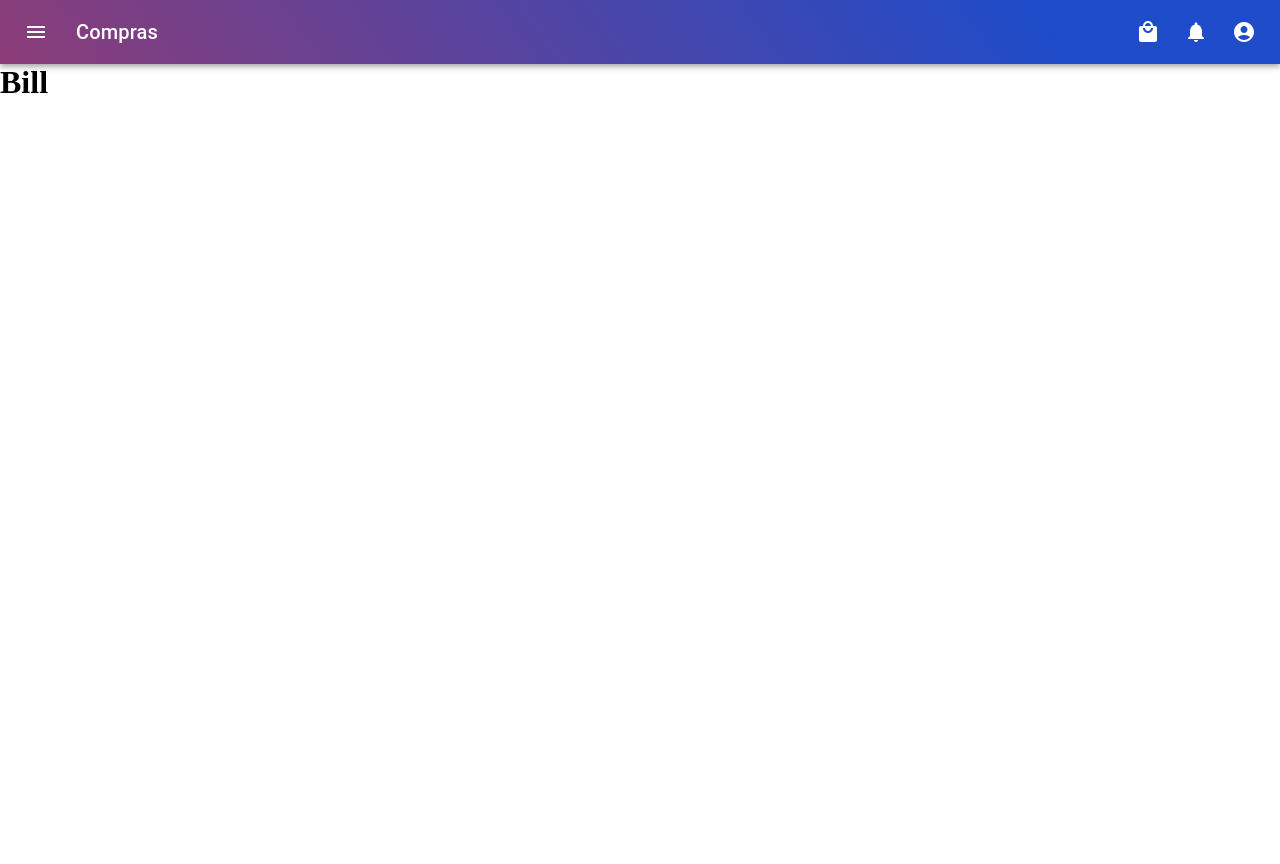
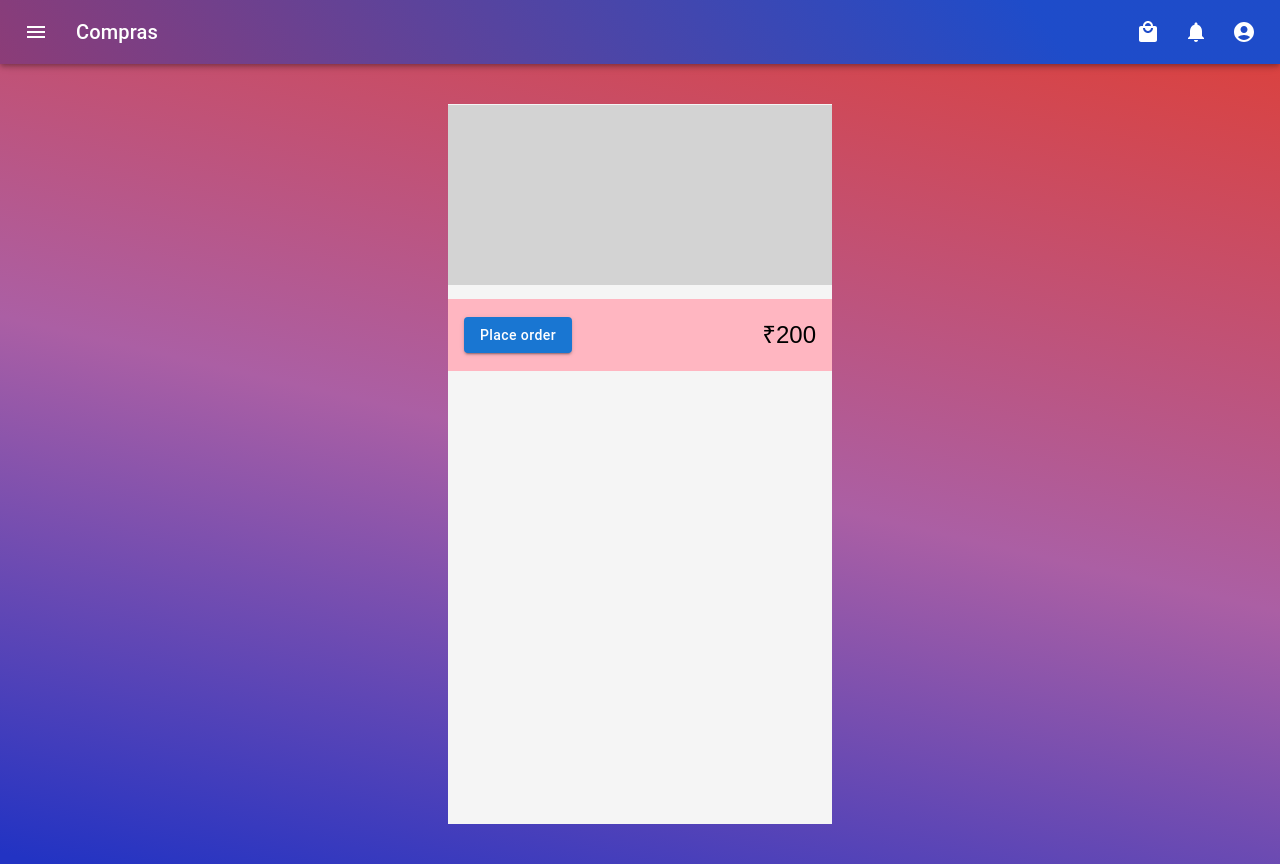
Before and after one commit to ruturajmengal2016/Project_1, a React (Create React App) app: page /bill in a window 1280 px wide. Before the commit the page ends 800 px from the top, so only its background shows below. Built offline with nearby package versions, Linux system fonts and the light colour scheme; the HTML template or start-up script is replaced by a standard one.

Commit message:
update bill page and cart page

```diff
--- a/src/Components/Atoms/Bill.jsx
+++ b/src/Components/Atoms/Bill.jsx
@@ -1,11 +1,118 @@
-import React from "react";
+import * as React from "react";
+import Box from "@mui/material/Box";
+import { useDispatch, useSelector } from "react-redux";
+import { Button, IconButton, Typography } from "@mui/material";
+import AddIcon from "@mui/icons-material/Add";
+import RemoveIcon from "@mui/icons-material/Remove";
+import { billQuantity, updateBill } from "../../Redux/slice";
 
-const Bill = () => {
+export default function Bill() {
+  const billData = useSelector((state) => state.stores.bill);
   return (
-    <div>
-      <h1>Bill</h1>
-    </div>
+    <Box
+      sx={{
+        minHeight: "fit-content",
+        height: "100vh",
+        background: `linear-gradient(193deg, rgba(218,66,64,1) 0%, rgba(171,95,164,1) 50%, rgba(34,51,195,1) 99%)`,
+        display: "flex",
+        justifyContent: "center",
+        alignItems: "center",
+      }}
+    >
+      <Box
+        sx={{
+          minHeight: "fit-content",
+          width: { xs: "80%", sm: "30%" },
+          height: "90%",
+          backgroundColor: "whitesmoke",
+          display: "flex",
+          flexDirection: "column",
+          justifyContent: "flex-start",
+          alignItems: "center",
+          gap: "1rem",
+          overflowY: "auto",
+        }}
+      >
+        <Box
+          sx={{
+            position: "sticky",
+            zIndex: 4,
+            top: 1,
+            minHeight: "25%",
+            width: "100%",
+            backgroundColor: "lightgray",
+          }}
+        ></Box>
+        {billData.map((ele, ind) => {
+          return <Itembox key={ind} items={ele} />;
+        })}
+        <Box
+          sx={{
+            position: "relative",
+            zIndex: 2,
+            bottom: 1,
+            minHeight: "10%",
+            width: "100%",
+            backgroundColor: "lightpink",
+            display: "flex",
+            justifyContent: "space-between",
+            alignItems: "center",
+            boxSizing: "border-box",
+            padding: "0rem 1rem",
+          }}
+        >
+          <Button variant="contained" sx={{ textTransform: "none" }}>
+            Place order
+          </Button>
+          <Typography variant="h5" fontFamily="sans-serif">
+            ₹{200}
+          </Typography>
+        </Box>
+      </Box>
+    </Box>
+  );
+}
+
+const Itembox = ({ items }) => {
+  const dispatch = useDispatch();
+  return (
+    <Box
+      sx={{
+        width: "90%",
+        minHeight: "10%",
+        display: "flex",
+        alignItems: "center",
+        justifyContent: "space-between",
+        padding: "0rem 0.3rem",
+      }}
+    >
+      <Typography component="div">{items.name}</Typography>
+      <Typography
+        component="div"
+        sx={{
+          display: "flex",
+          justifyContent: "center",
+          alignItems: "center",
+          gap: "0.2rem",
+        }}
+      >
+        <IconButton
+          onClick={() => {
+            dispatch(billQuantity({ data: items.name, type: "inc" }));
+          }}
+        >
+          <AddIcon sx={{ color: "green" }} />
+        </IconButton>
+        <span>{items.quantity}</span>
+        <IconButton
+          onClick={() => {
+            dispatch(billQuantity({ data: items.name, type: "dec" }));
+          }}
+        >
+          <RemoveIcon sx={{ color: "red" }} />
+        </IconButton>
+      </Typography>
+      <Typography component="div">{items.quantity * items.price}</Typography>
+    </Box>
   );
 };
-
-export default Bill;
--- a/src/Pages/Cart.jsx
+++ b/src/Pages/Cart.jsx
@@ -1,7 +1,7 @@
 import * as React from "react";
 import Box from "@mui/material/Box";
 import { Divider, Typography } from "@mui/material";
-import { useSelector } from "react-redux";
+import { useDispatch, useSelector } from "react-redux";
 import CartBox from "../Components/Atoms/CartBox";
 import KeyboardBackspaceIcon from "@mui/icons-material/KeyboardBackspace";
 import EastIcon from "@mui/icons-material/East";
@@ -10,8 +10,10 @@ import Snackbar from "@mui/material/Snackbar";
 import Alert from "@mui/material/Alert";
 import ImageList from "@mui/material/ImageList";
 import ImageListItem from "@mui/material/ImageListItem";
+import { updateBill } from "../Redux/slice";
 export default function Cart() {
   const cartData = useSelector((state) => state.stores.cartData);
+  const dispatch = useDispatch();
   const [open, setOpen] = React.useState(false);
   const handleClick = (data) => {
     setOpen(data);
@@ -147,6 +149,9 @@ export default function Cart() {
         </Link>
         {cartData.length ? (
           <Link
+            onClick={() => {
+              dispatch(updateBill({ data: cartData}));
+            }}
             to="/bill"
             style={{
               color: "green",
--- a/src/Redux/slice.js
+++ b/src/Redux/slice.js
@@ -21,6 +21,7 @@ export const serverData = createSlice({
   initialState: {
     store: [1, 2, 3, 4, 5, 6, 7],
     cartData: [],
+    bill: [],
   },
   reducers: {
     updateStore: (state, action) => {
@@ -32,9 +33,38 @@ export const serverData = createSlice({
     deleteCartData: (state, action) => {
       state.cartData.splice(action.payload.data, 1);
     },
+    updateBill: (state, action) => {
+      for (let item of action.payload.data) {
+        state.bill.push({
+          name: item.name,
+          quantity: item.fat,
+          price: item.calories,
+        });
+      }
+    },
+    billQuantity: (state, action) => {
+      if (action.payload.type === "inc") {
+        for (let item in state.bill) {
+          if (state.bill[item].name == action.payload.data) {
+            state.bill[item].quantity += 1;
+          }
+        }
+      } else if (action.payload.type === "dec") {
+        for (let item in state.bill) {
+          if (state.bill[item].name == action.payload.data) {
+            state.bill[item].quantity -= 1;
+          }
+        }
+      }
+    },
   },
 });
 
 export const { updateCart, updateNotification } = update.actions;
-export const { updateStore, updateCartData, deleteCartData } =
-  serverData.actions;
+export const {
+  updateStore,
+  updateCartData,
+  deleteCartData,
+  updateBill,
+  billQuantity,
+} = serverData.actions;
```
Also changed, not shown: 9 other files (tests, documents, lock files or other folders).
